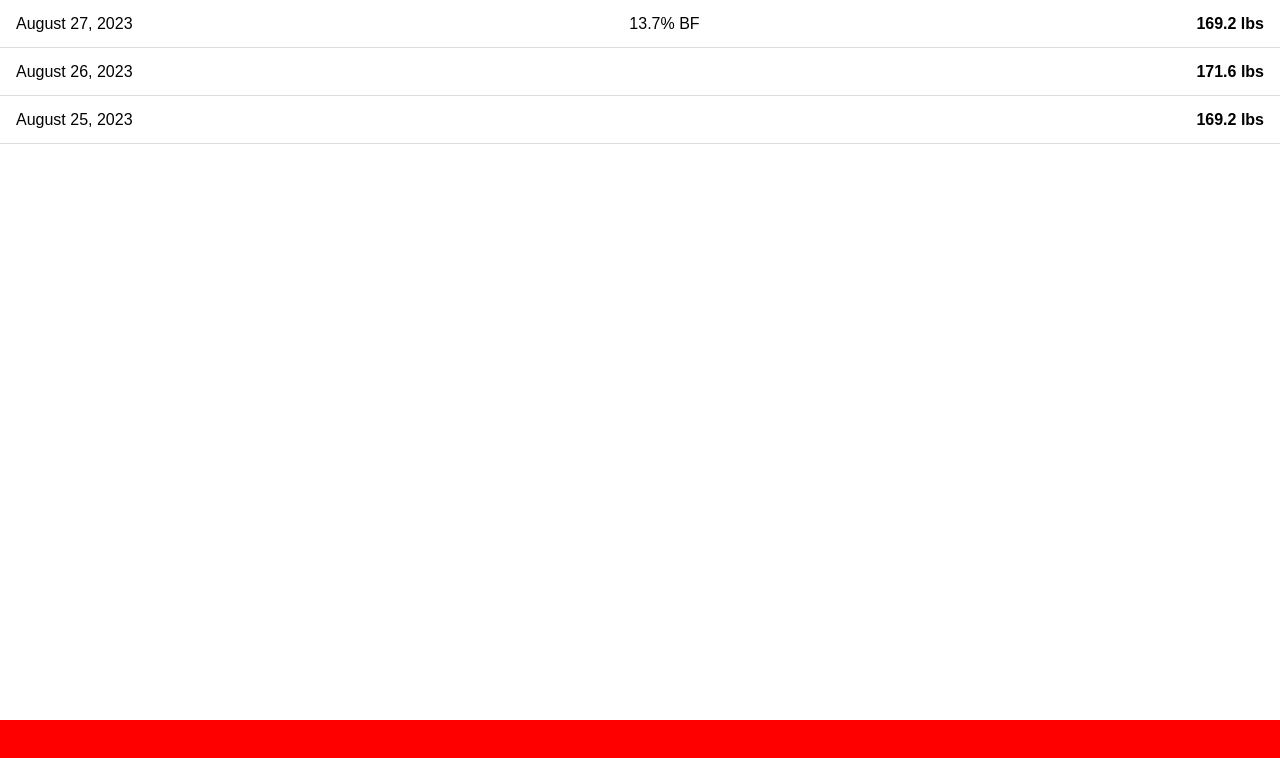
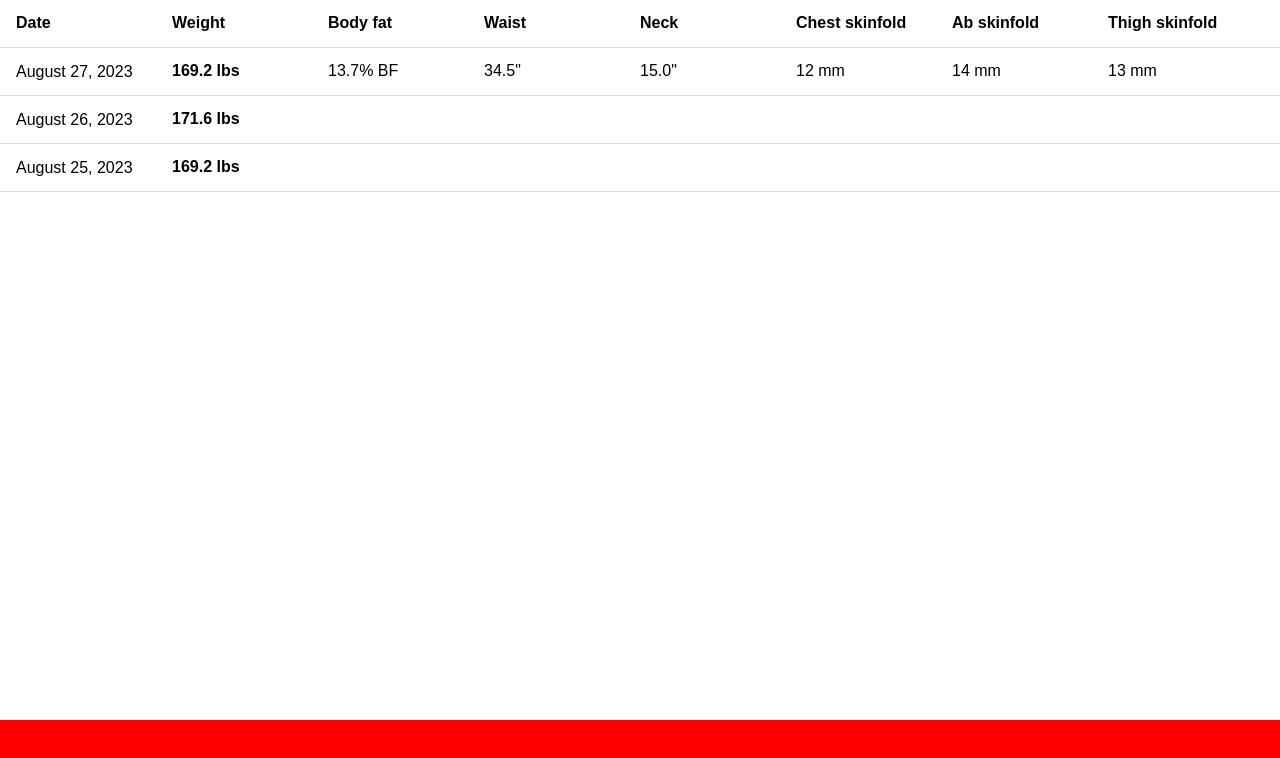
Before and after one commit to Tsmith18256/my-health-app-web, a SvelteKit app: page /bodycomp/log in a window 1280 px wide. Shown: the top 758 px of the page. Built offline with nearby package versions, Linux system fonts and the light colour scheme.

Commit message:
Add heading to body comp table

```diff
--- a/src/lib/components/body-comp-list-item/body-comp-list-item.svelte
+++ /dev/null
@@ -1,81 +0,0 @@
-<script lang="ts">
-	export let date: string;
-	export let weight: string;
-	export let bodyFat: string | undefined;
-</script>
-
-<div class="item-container">
-	<span class="date-label">{date}</span>
-
-	{#if bodyFat}
-		<span class="body-fat-label">{bodyFat}% BF</span>
-	{/if}
-	<span class="weight-label">{weight} lbs</span>
-</div>
-
-<style>
-	.item-container {
-		display: grid;
-		grid-template-columns: 1fr 1fr;
-		grid-template-rows: auto;
-		align-items: center;
-
-		height: 4.5rem;
-		padding: 0.9rem 1rem;
-
-		border-bottom: 1px solid #ddd;
-
-		/* @media (min-width: 481px) {
-
-		}
-
-		@media (min-width: 769px) {
-		} */
-
-		@media (min-width: 1025px) {
-			display: flex;
-			justify-content: space-between;
-
-			height: 3rem;
-		}
-
-		/* @media (min-width: 1201px) {
-		} */
-	}
-
-	.date-label {
-		grid-row-start: 1;
-		grid-row-end: span 2;
-		font-size: 1.5rem;
-
-		@media (min-width: 1025px) {
-			font-weight: normal;
-			font-size: 1rem;
-		}
-	}
-
-	.weight-label {
-		grid-row-start: 1;
-		grid-row-end: span 1;
-		justify-self: end;
-
-		font-weight: bold;
-		font-size: 1.3rem;
-
-		@media (min-width: 1025px) {
-			font-size: 1rem;
-		}
-	}
-
-	.body-fat-label {
-		grid-row-start: 2;
-		grid-row-end: span 1;
-		justify-self: end;
-
-		font-size: 0.9rem;
-
-		@media (min-width: 1025px) {
-			font-size: 1rem;
-		}
-	}
-</style>
--- /dev/null
+++ b/src/lib/components/body-comp/body-comp-list-item/body-comp-list-item.svelte
@@ -0,0 +1,128 @@
+<script lang="ts">
+	export let date: string;
+	export let weight: string;
+	export let bodyFat: string | undefined = undefined;
+	export let waistCirc: string | undefined = undefined;
+	export let neckCirc: string | undefined = undefined;
+	export let chestSkinfold: string | undefined = undefined;
+	export let abSkinfold: string | undefined = undefined;
+	export let thighSkinfold: string | undefined = undefined;
+</script>
+
+<div class="item-container">
+	<span class="date-label">{date}</span>
+
+	<span class="weight-label">{weight} lbs</span>
+
+	{#if bodyFat}
+		<span class="body-fat-label">{bodyFat}% BF</span>
+	{/if}
+
+	{#if waistCirc}
+		<span class="small-desktop-label">{waistCirc}"</span>
+	{/if}
+
+	{#if neckCirc}
+		<span class="small-desktop-label">{neckCirc}"</span>
+	{/if}
+
+	{#if chestSkinfold}
+		<span class="large-desktop-label">{chestSkinfold} mm</span>
+	{/if}
+
+	{#if abSkinfold}
+		<span class="large-desktop-label">{abSkinfold} mm</span>
+	{/if}
+
+	{#if thighSkinfold}
+		<span class="large-desktop-label">{thighSkinfold} mm</span>
+	{/if}
+</div>
+
+<style>
+	.item-container {
+		display: grid;
+		grid-template-columns: 1fr 1fr;
+		grid-template-rows: auto;
+		align-items: center;
+
+		height: 4.5rem;
+		padding: 0.9rem 1rem;
+
+		border-bottom: 1px solid #ddd;
+
+		@media (min-width: 769px) {
+			grid-template-columns: 1fr 1fr 1fr;
+
+			height: 3rem;
+		}
+
+		@media (min-width: 1025px) {
+			grid-template-columns: 1fr 1fr 1fr 1fr 1fr;
+		}
+
+		@media (min-width: 1201px) {
+			grid-template-columns: 1fr 1fr 1fr 1fr 1fr 1fr 1fr 1fr;
+		}
+	}
+
+	.date-label {
+		grid-row-start: 1;
+		grid-row-end: span 2;
+		font-size: 1.5rem;
+
+		@media (min-width: 769px) {
+			font-weight: normal;
+			font-size: 1rem;
+		}
+	}
+
+	.weight-label {
+		grid-row-start: 1;
+		grid-row-end: span 1;
+		justify-self: end;
+
+		font-weight: bold;
+		font-size: 1.3rem;
+
+		@media (min-width: 769px) {
+			grid-row-start: initial;
+			grid-row-end: initial;
+			justify-self: initial;
+
+			font-size: 1rem;
+		}
+	}
+
+	.body-fat-label {
+		grid-row-start: 2;
+		grid-row-end: span 1;
+		justify-self: end;
+
+		font-size: 0.9rem;
+
+		@media (min-width: 769px) {
+			grid-row-start: initial;
+			grid-row-end: initial;
+			justify-self: initial;
+
+			font-size: 1rem;
+		}
+	}
+
+	.small-desktop-label {
+		display: none;
+
+		@media (min-width: 1025px) {
+			display: initial;
+		}
+	}
+
+	.large-desktop-label {
+		display: none;
+
+		@media (min-width: 1201px) {
+			display: initial;
+		}
+	}
+</style>
--- /dev/null
+++ b/src/lib/components/body-comp/body-comp-table-heading/body-comp-table-heading.svelte
@@ -0,0 +1,53 @@
+<div class="container">
+  <strong>Date</strong>
+  <strong>Weight</strong>
+  <strong>Body fat</strong>
+  <strong class="small-desktop-heading">Waist</strong>
+  <strong class="small-desktop-heading">Neck</strong>
+  <strong class="large-desktop-heading">Chest skinfold</strong>
+  <strong class="large-desktop-heading">Ab skinfold</strong>
+  <strong class="large-desktop-heading">Thigh skinfold</strong>
+</div>
+
+<style>
+  /*
+  TODO: reduce DRY between these styles and list item
+  */
+  .container {
+    display: none;
+
+    @media (min-width: 769px) {
+      display: grid;
+			grid-template-columns: 1fr 1fr 1fr;
+
+			height: 3rem;
+      padding: 0.9rem 1rem;
+
+		  border-bottom: 1px solid #ddd;
+    }
+
+    @media (min-width: 1025px) {
+			grid-template-columns: 1fr 1fr 1fr 1fr 1fr;
+		}
+
+    @media (min-width: 1201px) {
+			grid-template-columns: 1fr 1fr 1fr 1fr 1fr 1fr 1fr 1fr;
+		}
+  }
+
+  .small-desktop-heading {
+		display: none;
+
+		@media (min-width: 1025px) {
+			display: initial;
+		}
+	}
+
+	.large-desktop-heading {
+		display: none;
+
+		@media (min-width: 1201px) {
+			display: initial;
+		}
+	}
+</style>
--- a/src/routes/bodycomp/log/+page.svelte
+++ b/src/routes/bodycomp/log/+page.svelte
@@ -1,12 +1,18 @@
 <script lang="ts">
-  import BodyCompListItem from '$lib/components/body-comp-list-item/body-comp-list-item.svelte';
-  import type { IBodyCompListItemProps } from '$lib/components/body-comp-list-item/body-comp-list-item.types';
+  import BodyCompListItem from '$lib/components/body-comp/body-comp-list-item/body-comp-list-item.svelte';
+  import type { IBodyCompListItemProps } from '$lib/components/body-comp/body-comp-list-item/body-comp-list-item.types';
+	import BodyCompTableHeading from '$lib/components/body-comp/body-comp-table-heading/body-comp-table-heading.svelte';
 
   const entries: IBodyCompListItemProps[] = [
     {
       date: 'August 27, 2023',
       weight: '169.2',
-      bodyFat: '13.7'
+      bodyFat: '13.7',
+      waistCirc: '34.5',
+      neckCirc: '15.0',
+      chestSkinfold: '12',
+      abSkinfold: '14',
+      thighSkinfold: '13'
     },
     {
       date: 'August 26, 2023',
@@ -19,6 +25,7 @@
   ];
 </script>
 
+<BodyCompTableHeading />
 {#each entries as entry}
-  <BodyCompListItem date={entry.date} weight={entry.weight} bodyFat={entry.bodyFat} />
+  <BodyCompListItem {...entry} />
 {/each}
```
Also changed, not shown: src/lib/components/body-comp-list-item/body-comp-list-item.types.ts (deleted, +0 -14 lines), src/lib/components/body-comp/body-comp-list-item/body-comp-list-item.types.ts (added, +37 -0 lines), 2 other files (tests, documents, lock files or other folders).
